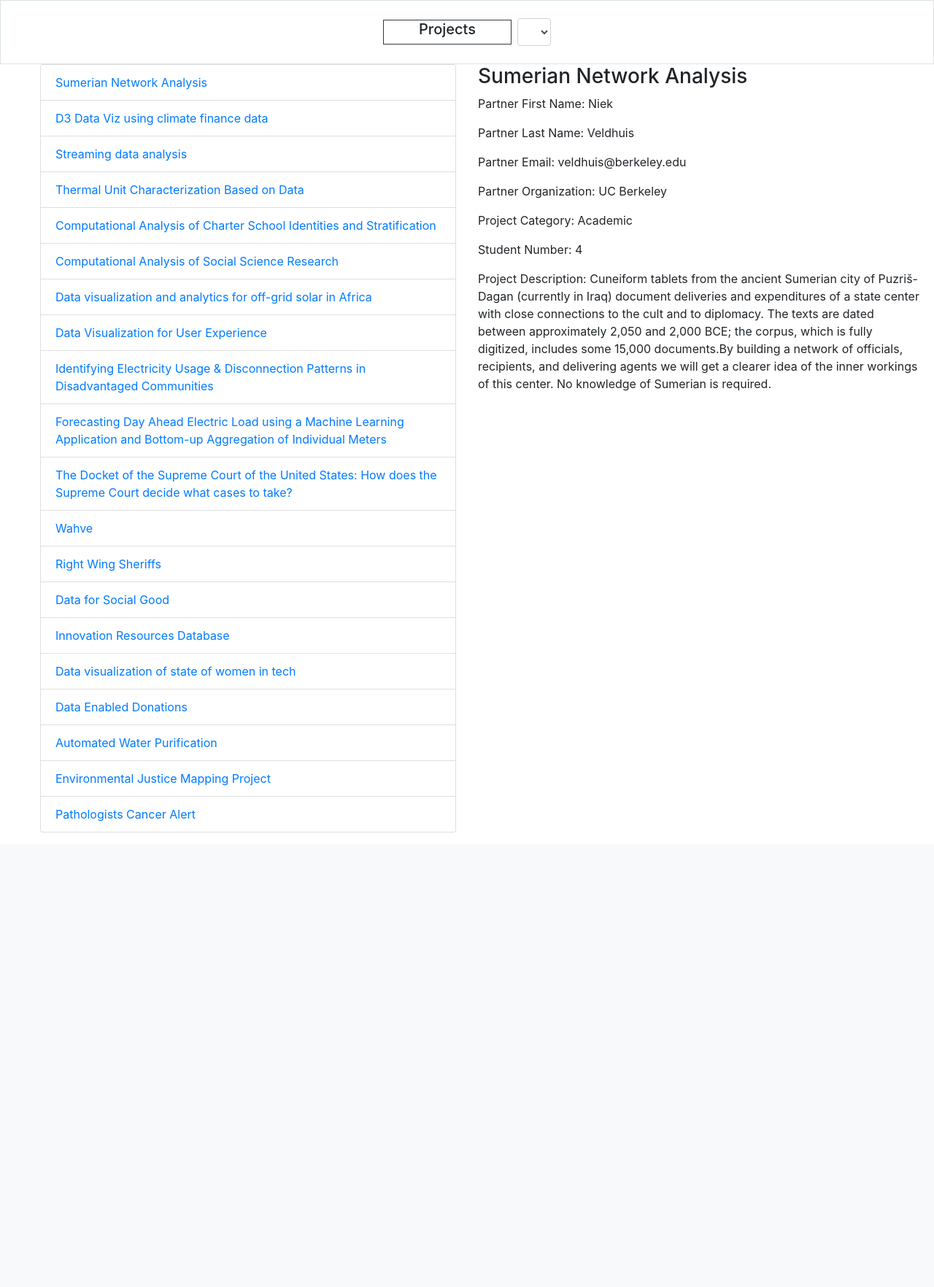
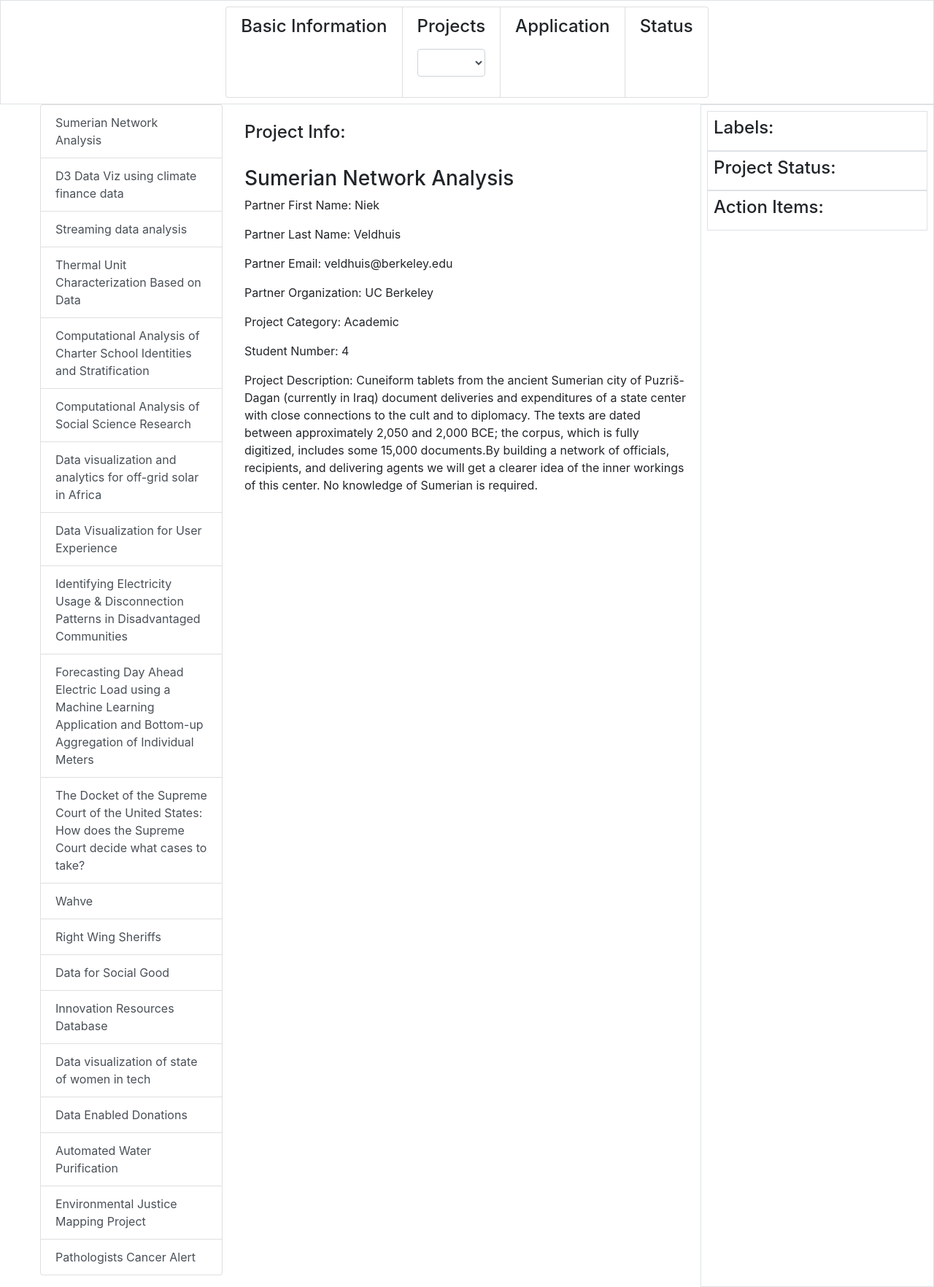
Before and after one commit to DS-Discovery/DS-Exchange, a Django app: template discovery/templates/projects.html in a window 1280 px wide. Shown: the part 56-1820 px from the top of the page at 73% size. Before the commit the page ends 1197 px from the top, so only its background shows below. Run offline with Django 3.2, Linux system fonts and the light colour scheme; the template is opened without the code that fills it: values that come from a table or form of the project are taken from there, others are empty; data comes from the database, SQL or seed files in the repository; some libraries are stand-ins or nearby versions.

Commit message:
add more grid

```diff
--- a/discovery/templates/projects.html
+++ b/discovery/templates/projects.html
@@ -17,9 +17,6 @@
             <button class="navbar-toggler" type="button" data-toggle="collapse" data-target="#navbarSupportedContent" aria-controls="navbarSupportedContent" aria-expanded="false" aria-label="Toggle navigation">
                 <span class="navbar-toggler-icon"></span>
             </button>
-
-
-
 
 
             {% if not user.is_authenticated %}
@@ -63,13 +60,13 @@
 
             <!-- start flexbox layout -->
             <div class="d-flex flex-row justify-content-center align-items-center border p-2">
-                <div class="border border-dark mr-2 pr-5 pl-5">
+              <ul class="list-group list-group-horizontal-lg">
+                <li class="list-group-item flex-fill "><h4>Basic Information</h4></li>
+                <li class="list-group-item flex-fill "><h4>Projects</h4>
+                  <div class="mt-3">
+                    <!-- <div class="border border-dark mr-2 pr-5 pl-5">
                         <h5>Projects</h5>
-                </div>
-
-                <!-- project category dropdown -->
-
-                <div class="mt-3">
+                    </div> -->
                       <form method="post" novalidate>
                           {% csrf_token %}
                           <select name = "category_wanted" class="form-control" onChange="form.submit();">
@@ -88,20 +85,28 @@
                           </select>
                       </form>
                   </div>
+                </li>
+                <li class="list-group-item flex-fill"><h4>Application</h4></li>
+                <li class="list-group-item flex-fill"><h4>Status</h4></li>
+              </ul>
+
+
 
             </div>
 
             <div class="d-flex flex-row">
                 <!-- <div class="d-flex flex-column border border-dark"> -->
-                <div class="col">
+                <div class="col-3">
 
                     <!-- project listing -->
                     <div class="list-group">
+                    <!-- <div class="list-group" id="myList" role="tablist"> -->
 
                     {% if latest_question_list %}
                         <ul>
                             {% for question in latest_question_list %}
-                                <button type="button" class="list-group-item list-group-item-action"><a href="/projects/{{ question.project_name }}/">{{ question.project_name }}</a></button>
+                                <!-- <button type="button" class="list-group-item list-group-item-action" data-toggle="list" href="#home" role="tab">{{ question.project_name }}</button> -->
+                                <button type="button" class="list-group-item list-group-item-action">{{ question.project_name }}</button>
                                 <!-- <li><a href="/projects/{{ question.project_name }}/">{{ question.project_name }}</a></li> -->
                             {% endfor %}
                         </ul>
@@ -112,7 +117,10 @@
                     </div>
 
                 </div>
-                <div class="col">
+                <div class="col-6">
+                  <br>
+                  <h4>Project Info: </h4>
+                  <br>
                   <h3>{{ project.project_name }} </h3>
 
                   <p>Partner First Name: {{ project.first_name }}</p>
@@ -122,6 +130,57 @@
                   <p>Project Category: {{ project.project_category }}</p>
                   <p>Student Number: {{ project.student_num }}</p>
                   <p>Project Description: {{ project.description }}</p>
+
+
+                  <!-- <div class="tab-content" id="nav-tabContent">
+                    <div class="tab-pane active" id="home" role="tabpanel">
+                      Velit aute mollit ipsum ad dolor consectetur nulla officia culpa adipisicing exercitation fugiat tempor.
+                      Voluptate deserunt sit sunt nisi aliqua fugiat proident ea ut. Mollit voluptate reprehenderit occaecat nisi
+                      ad non minim tempor sunt voluptate consectetur exercitation id ut nulla. Ea et fugiat aliquip nostrud sunt
+                      incididunt consectetur culpa aliquip eiusmod dolor. Anim ad Lorem aliqua in cupidatat nisi enim eu nostrud
+                      do aliquip veniam minim.
+                    </div>
+                    <div class="tab-pane" id="profile" role="tabpanel">
+                      Cupidatat quis ad sint excepteur laborum in esse qui. Et excepteur consectetur ex nisi eu do cillum ad
+                      laborum. Mollit et eu officia dolore sunt Lorem culpa qui commodo velit ex amet id ex. Officia anim
+                      incididunt laboris deserunt anim aute dolor incididunt veniam aute dolore do exercitation. Dolor nisi culpa
+                      ex ad irure in elit eu dolore. Ad laboris ipsum reprehenderit irure non commodo enim culpa commodo veniam
+                      incididunt veniam ad.
+                    </div>
+                    <div class="tab-pane" id="messages" role="tabpanel">
+                      Ut ut do pariatur aliquip aliqua aliquip exercitation do nostrud commodo reprehenderit aute ipsum
+                      voluptate. Irure Lorem et laboris nostrud amet cupidatat cupidatat anim do ut velit mollit consequat enim
+                      tempor. Consectetur est minim nostrud nostrud consectetur irure labore voluptate irure. Ipsum id Lorem sit
+                      sint voluptate est pariatur eu ad cupidatat et deserunt culpa sit eiusmod deserunt. Consectetur et fugiat
+                      anim do eiusmod aliquip nulla laborum elit adipisicing pariatur cillum.
+                    </div>
+                    <div class="tab-pane" id="settings" role="tabpanel">
+                      Irure enim occaecat labore sit qui aliquip reprehenderit amet velit. Deserunt ullamco ex elit nostrud ut
+                      dolore nisi officia magna sit occaecat laboris sunt dolor. Nisi eu minim cillum occaecat aute est cupidatat
+                      aliqua labore aute occaecat ea aliquip sunt amet. Aute mollit dolor ut exercitation irure commodo non amet
+                      consectetur quis amet culpa. Quis ullamco nisi amet qui aute irure eu. Magna labore dolor quis ex labore id
+                      nostrud deserunt dolor eiusmod eu pariatur culpa mollit in irure.
+                    </div>
+                  </div> -->
+                </div>
+
+
+                <div class="col-3 border p-2">
+                  <div class="d-flex flex-row border p-2">
+                    <br>
+                    <h4>Labels: </h4>
+                    <br>
+                  </div>
+                  <div class="d-flex flex-row border p-2">
+                    <br>
+                    <h4>Project Status: </h4>
+                    <br>
+                  </div>
+                  <div class="d-flex flex-row border p-2">
+                    <br>
+                    <h4>Action Items: </h4>
+                    <br>
+                  </div>
                 </div>
             </div>
 
```
Lines whose indentation alone changed are shown as unchanged.
